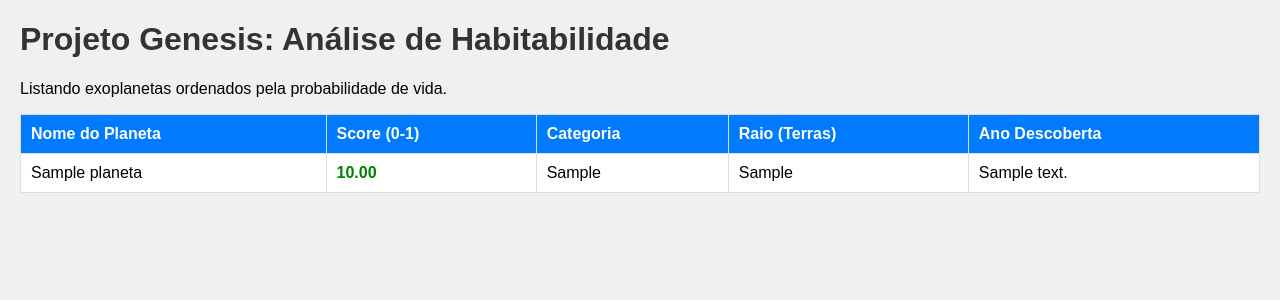
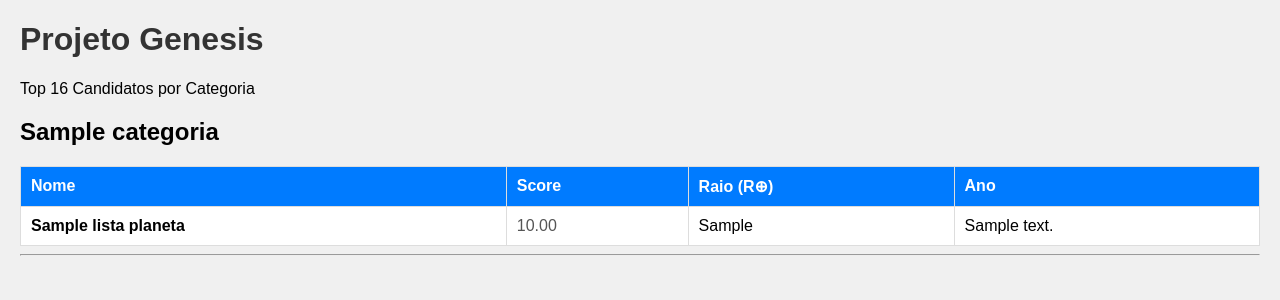
Before and after one commit to HandreyGama/Genesis, a Flask app: template src/frontend/templates/index.html in a window 1280 px wide. Shown: the top 300 px of the page. Run offline with Flask 3, Linux system fonts and the light colour scheme; the template is opened without the code that fills it: most values are stand-ins (such as "Sample title", 1, 10 or a date in 2020).

Commit message:
Primeira tela adicionada, apresanta 16 candidatos por categoria definida no exoplaneta.py

```diff
--- a/app.py
+++ b/app.py
@@ -1,26 +1,34 @@
 import os
 from flask import Flask, render_template
-from flask import Flask
 from src.dataset.data_handler import DataHandler
 
 basedir = os.path.abspath(os.path.dirname(__file__))
-
 CAMINHO_TEMPLATES = os.path.join(basedir,'src','frontend','templates')
 CAMINHO_STATIC = os.path.join(basedir,'src','frontend','static')
+CSV_PATH = os.path.join(basedir,'dataset','PS_2025.02.03_05.09.36.csv')
 
 app = Flask(__name__,
             template_folder=CAMINHO_TEMPLATES,
             static_folder=CAMINHO_STATIC)
 
-CSV_PATH = os.path.join(basedir,'data.csv','PS_2025.02.03_05.09.36.csv')
-
 data_handler = DataHandler()
 data_handler.load_planets_from_csv(CSV_PATH)
 @app.route("/")
 def home():
-    lista_planets = data_handler.get_planets()
-    lista_planets.sort(key=lambda x: x.calcular_probabilidade_vida(), reverse=True)
-    return render_template("index.html", planets=lista_planets)
+    todos_planetas = data_handler.get_planets()
+    todos_planetas.sort(key=lambda x: x.calcular_provabilidade_vida(), reverse=True)
+    dashboard = {
+        "Semelhante à Terra": [],
+        "Promissor": [],
+        "Possível": [],
+        "Improvavel": []
+    }
+
+    for planeta in todos_planetas:
+        categoria = planeta.categoria_habitabilidade()
+        if categoria in dashboard and len(dashboard[categoria]) < 4:
+            dashboard[categoria].append(planeta)
+    return render_template("index.html", dashboard=dashboard)
 
 
 if __name__ == "__main__":
--- a/src/frontend/templates/index.html
+++ b/src/frontend/templates/index.html
@@ -2,34 +2,51 @@
 <html lang="pt-br">
 <head>
     <meta charset="UTF-8">
-    <title>Genesis - Exoplanetas</title>
+    <title>Genesis - Dashboard</title>
     <link rel="stylesheet" href="{{ url_for('static', filename='css/style.css') }}">
 </head>
 <body>
-    <h1>Projeto Genesis: Análise de Habitabilidade</h1>
-    <p>Listando exoplanetas ordenados pela probabilidade de vida.</p>
+    <header>
+        <h1>Projeto Genesis</h1>
+        <p>Top 16 Candidatos por Categoria</p>
+    </header>
 
+    <main>
+        {% for categoria, lista_planetas in dashboard.items() %}
+
+        <section class="categoria-section">
+            <h2>{{ categoria }}</h2>
+
+            {% if lista_planetas %}
                 <table>
                     <thead>
                         <tr>
-                <th>Nome do Planeta</th>
-                <th>Score (0-1)</th>
-                <th>Categoria</th>
-                <th>Raio (Terras)</th>
-                <th>Ano Descoberta</th>
+                            <th>Nome</th>
+                            <th>Score</th>
+                            <th>Raio (R⊕)</th>
+                            <th>Ano</th>
                         </tr>
                     </thead>
                     <tbody>
-            {% for planeta in planetas %}
+                        {% for p in lista_planetas %}
                         <tr>
-                <td>{{ planeta.nome_planeta }}</td>
-                <td class="high-score">{{ "%.2f"|format(planeta.calcular_provabilidade_vida()) }}</td>
-                <td>{{ planeta.categoria_habitabilidade() }}</td>
-                <td>{{ planeta.raio_planeta }}</td>
-                <td>{{ planeta.ano_descoberta }}</td>
+                            <td><strong>{{ p.nome_planeta }}</strong></td>
+
+                            <td style="color: {% if p.calcular_provabilidade_vida() > 0.7 %} green {% else %} #555 {% endif %};">
+                                {{ "%.2f"|format(p.calcular_provabilidade_vida()) }}
+                            </td>
+
+                            <td>{{ p.raio_planeta }}</td>
+                            <td>{{ p.ano_descoberta }}</td>
                         </tr>
+                        {% endfor %} </tbody>
+                </table>
+            {% else %}
+                <p>Nenhum planeta encontrado nesta categoria.</p>
+            {% endif %}
+        </section>
+        <hr>
         {% endfor %}
-        </tbody>
-    </table>
+    </main>
 </body>
 </html>
```
Lines whose indentation alone changed are shown as unchanged.
